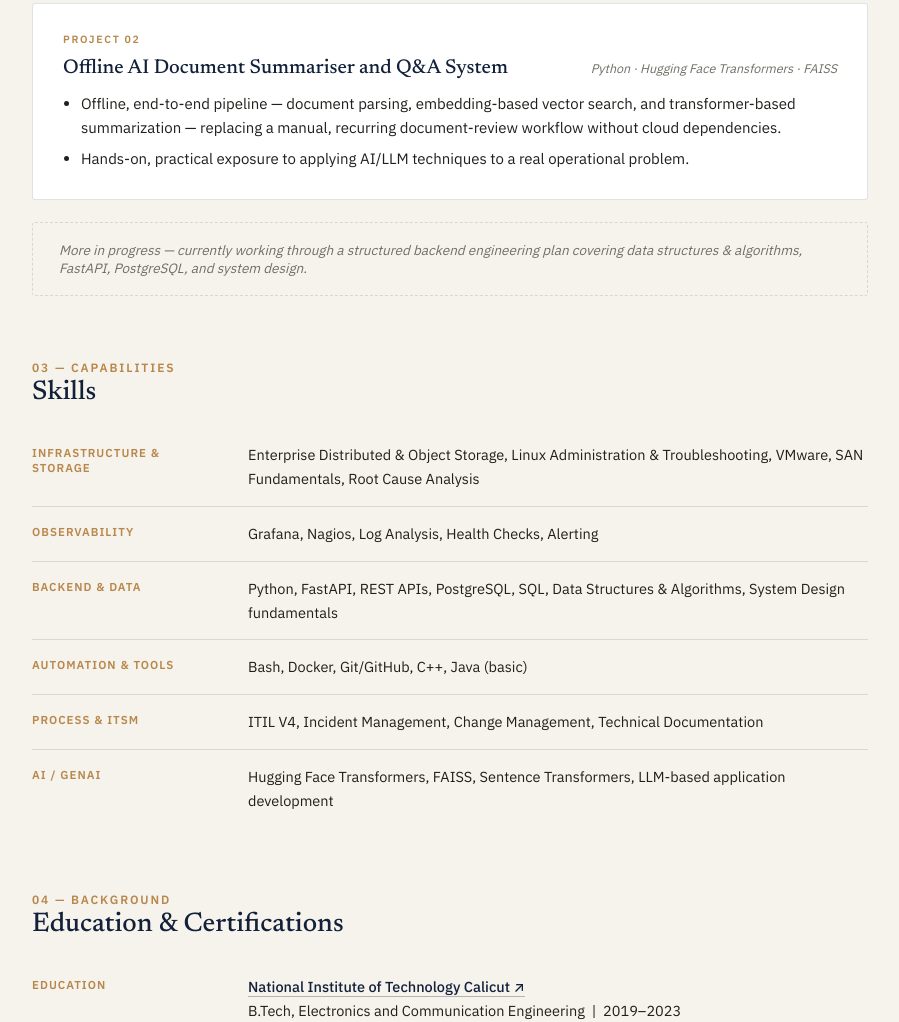
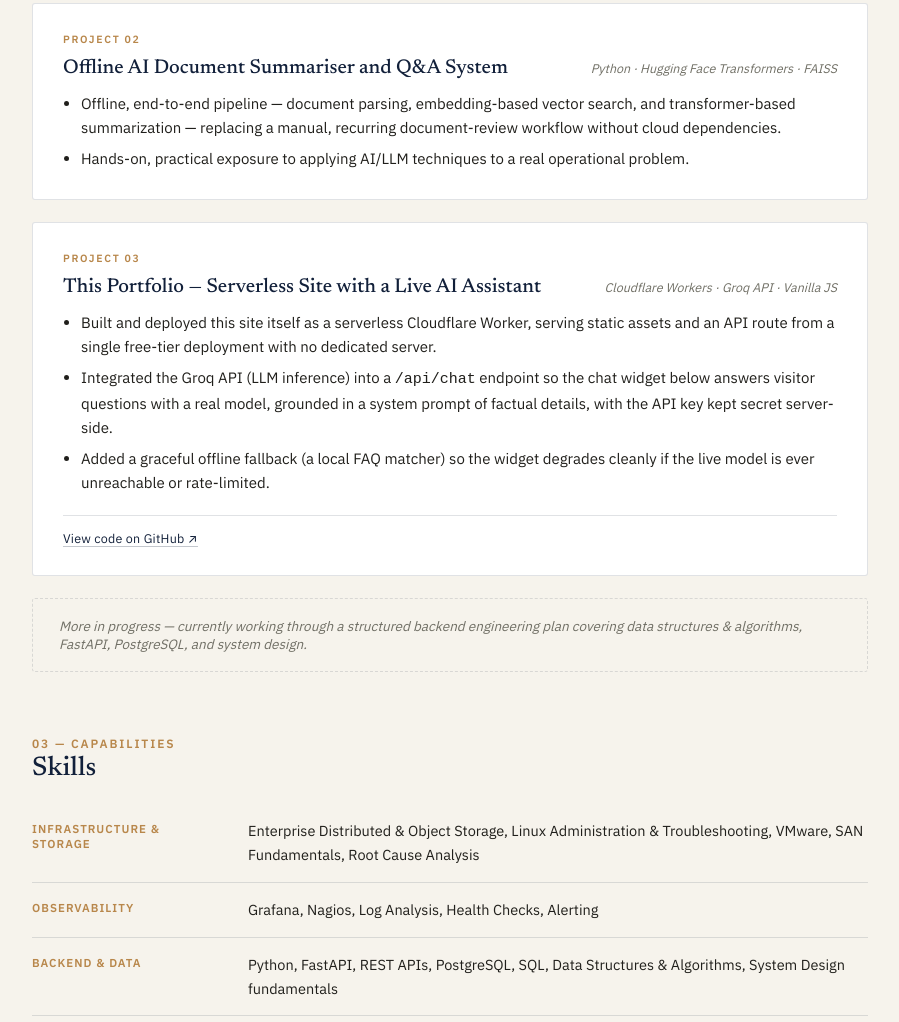
Before and after one commit to suvishal/suvishal-portfolio, a website: page index.html in a window 1280 px wide. Shown: the part 1857-2879 px from the top of the page, without its empty margins (190-1089 px from the left). Drawn offline with Linux system fonts and the light colour scheme.

Commit message:
Document Worker architecture in README; add this project as Project 03 on the portfolio

```diff
--- a/index.html
+++ b/index.html
@@ -241,6 +241,22 @@
         </ul>
       </div>
 
+      <div class="card">
+        <div class="seclabel proj-tag">Project 03</div>
+        <div class="proj-head">
+          <div class="proj-title">This Portfolio — Serverless Site with a Live AI Assistant</div>
+          <div class="proj-stack">Cloudflare Workers · Groq API · Vanilla JS</div>
+        </div>
+        <ul class="proj-list">
+          <li>Built and deployed this site itself as a serverless Cloudflare Worker, serving static assets and an API route from a single free-tier deployment with no dedicated server.</li>
+          <li>Integrated the Groq API (LLM inference) into a <code>/api/chat</code> endpoint so the chat widget below answers visitor questions with a real model, grounded in a system prompt of factual details, with the API key kept secret server-side.</li>
+          <li>Added a graceful offline fallback (a local FAQ matcher) so the widget degrades cleanly if the live model is ever unreachable or rate-limited.</li>
+        </ul>
+        <div class="proj-links">
+          <a class="projlink" href="https://github.com/suvishal/suvishal-portfolio" target="_blank" rel="noopener">View code on GitHub ↗</a>
+        </div>
+      </div>
+
       <div class="proj-note">
         More in progress — currently working through a structured backend engineering plan covering data structures &amp; algorithms, FastAPI, PostgreSQL, and system design.
       </div>
@@ -358,6 +374,7 @@
     hitachi: "https://www.hitachivantara.com/en-us/home",
     sentinelRepo: "https://github.com/suvishal/sentinel",
     sentinelNotion: "https://app.notion.com/p/Sentinel-Learning-Log-39668ecd385d80438d00ee5431f11fe5#d0e966354ce54b0b87f2c75a62fe98c5",
+    portfolioRepo: "https://github.com/suvishal/suvishal-portfolio",
     linkedin: "https://www.linkedin.com/in/suvishal-kumar-sesetti/",
     email: "mailto:suvishalkumarsesetti@gmail.com"
   };
@@ -393,6 +410,11 @@
         return [mkBot(
           "He built an offline GenAI document summarizer and Q&A system using Hugging Face Transformers and FAISS-based vector search, with no cloud dependencies."
         )];
+      case "portfolio":
+        return [mkBot(
+          "You're using it right now! This site itself runs as a serverless Cloudflare Worker, and this chat is a live Groq-powered assistant wired into it via a /api/chat endpoint, with a local fallback if the model is ever unreachable.",
+          LINKS.portfolioRepo, "View code on GitHub ↗"
+        )];
       case "skills":
         return [mkBot(
           "Core strengths: Linux, PostgreSQL, Python, FastAPI, Grafana/Nagios observability, Docker, and ITIL-driven incident management, plus hands-on GenAI/LLM exposure."
@@ -415,6 +437,7 @@
     if (/college|university|educat|nitc|degree|studi/.test(t)) return "education";
     if (/job|work|current|hitachi|employ|company|role/.test(t)) return "job";
     if (/sentinel/.test(t)) return "sentinel";
+    if (/this (site|portfolio|page|chat|bot|widget)|how.*(built|made).*(site|portfolio|chat)|serverless|cloudflare|worker/.test(t)) return "portfolio";
     if (/\bai\b|genai|llm|summar|faiss|transformer/.test(t)) return "ai";
     if (/skill|tech|stack|language|tool/.test(t)) return "skills";
     if (/contact|email|reach|hire|linkedin|talk/.test(t)) return "contact";
```
Also changed, not shown: README.md.
